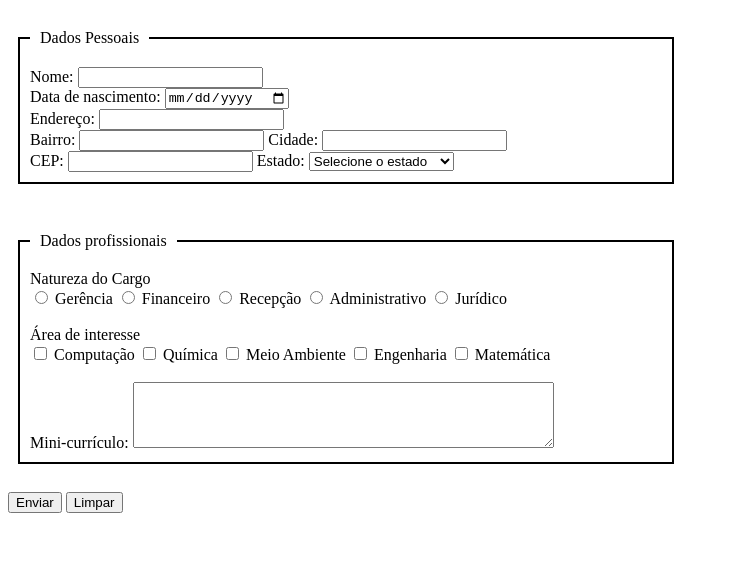
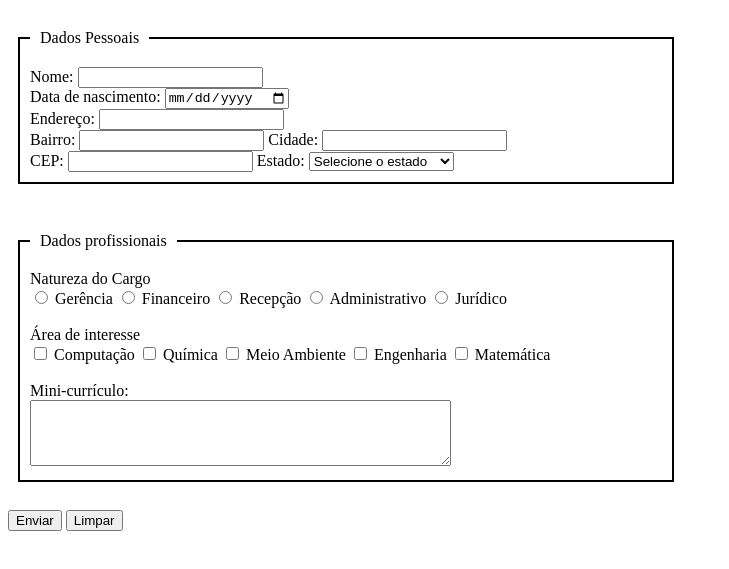
Before and after one commit to esthefanysouza/web1, a plain HTML site: page lista 1/formulario2.html in a window 1280 px wide. Shown: the part 61-630 px from the top of the page, without its empty margins (0-729 px from the left). Drawn offline with Linux system fonts and the light colour scheme.

Commit message:
Update formulario2.html

```diff
--- a/lista 1/formulario2.html
+++ b/lista 1/formulario2.html
@@ -107,7 +107,7 @@
                 <input type="checkbox" id="iptInteresse5" name="iptInteresse5" value="Matemática">
                 <label for="iptInteresse5"> Matemática </label><br><br>
 
-                <label for="txtComentarios">Mini-currículo: </label>
+                <label for="txtComentarios">Mini-currículo: </label> <br>
                 <textarea id="txtComentarios" name="txtComentarios" rows="4" cols="50"> </textarea>
             <br>
             </form>
```
